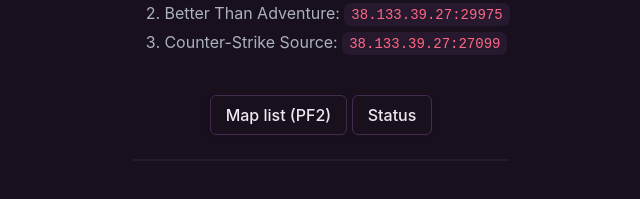
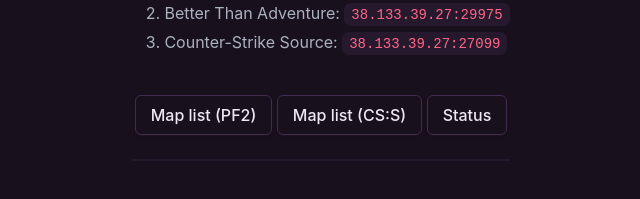
Before and after one commit to CaltropNetwork/website, a plain HTML site: page servers/index.html in a window 1280 px wide. Shown: the part 803-1002 px from the top of the page, without its empty margins (319-959 px from the left). Drawn offline with Linux system fonts and the light colour scheme.

Commit message:
add css maplist

```diff
--- a/servers/index.html
+++ b/servers/index.html
@@ -103,7 +103,7 @@
         <li><p>Counter-Strike Source:&nbsp;<a href="steam://connect/38.133.39.27:27099" rel="noopener noreferrer" data-umami-event="CSS Join button"><code>38.133.39.27:27099</code></a></p></li>
         </ol>
         <br>
-        <p align="center"><a class="button" href="https://caltropnetwork.github.io/maplist" target="_blank" rel="noopener noreferrer" data-umami-event="Maplist button">Map list (PF2)</a> <a class="button" href="https://stats.uptimerobot.com/4PWO2UYXJN/796067034" target="_blank" rel="noopener noreferrer" data-umami-event="Status button">Status</a></p>
+        <p align="center"><a class="button" href="https://caltropnetwork.github.io/maplist" target="_blank" rel="noopener noreferrer" data-umami-event="PF2 Maplist button">Map list (PF2)</a> <a class="button" href="https://caltropnetwork.github.io/cssmaplist" target="_blank" rel="noopener noreferrer" data-umami-event="CS:S Map list button">Map list (CS:S)</a> <a class="button" href="https://stats.uptimerobot.com/4PWO2UYXJN/796067034" target="_blank" rel="noopener noreferrer" data-umami-event="Status button">Status</a></p>
         <hr>
         </div>
     </div>
```
